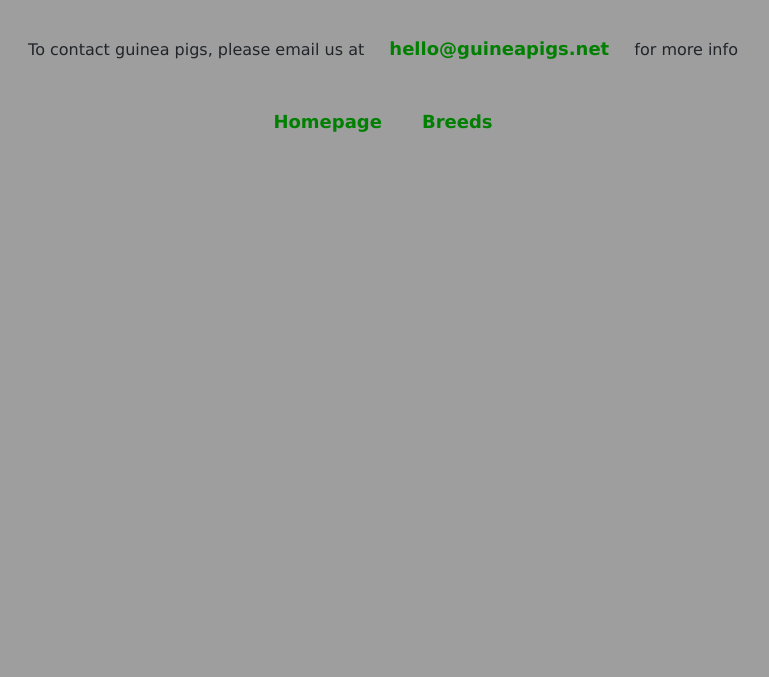
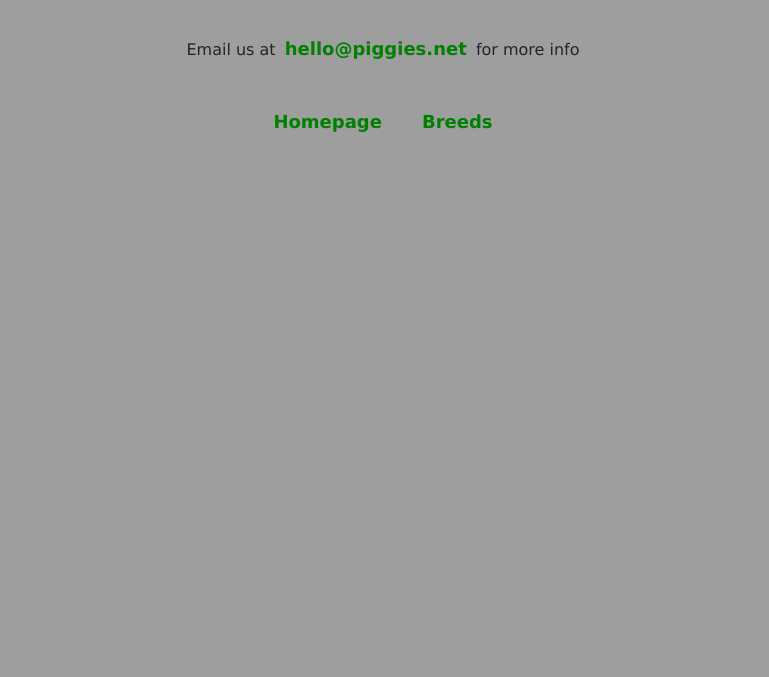
Before and after one commit to PopovMaja/Guinea-Pigs, a plain HTML site: page contact.html in a window 1280 px wide. Shown: the part 123-800 px from the top of the page, without its empty margins (257-1026 px from the left). Drawn offline with nearby package versions, Linux system fonts and the light colour scheme.

Commit message:
contact page updated

```diff
--- a/contact.html
+++ b/contact.html
@@ -17,9 +17,10 @@
     <div class="main-container">
       <h1>Contact us</h1>
       <p class="text-center">
-        To contact guinea pigs, please email us at
-        <a href="mailto:hello@guineapigs.net">hello@guineapigs.net</a> for more
-        info
+        Email us at
+
+        <a href="mailto:hello@piggies.net" class="p-1">hello@piggies.net</a> for
+        more info
       </p>
       <div class="links">
         <a href="/index.html" title="Guinea Pigs Info">Homepage</a>
```
